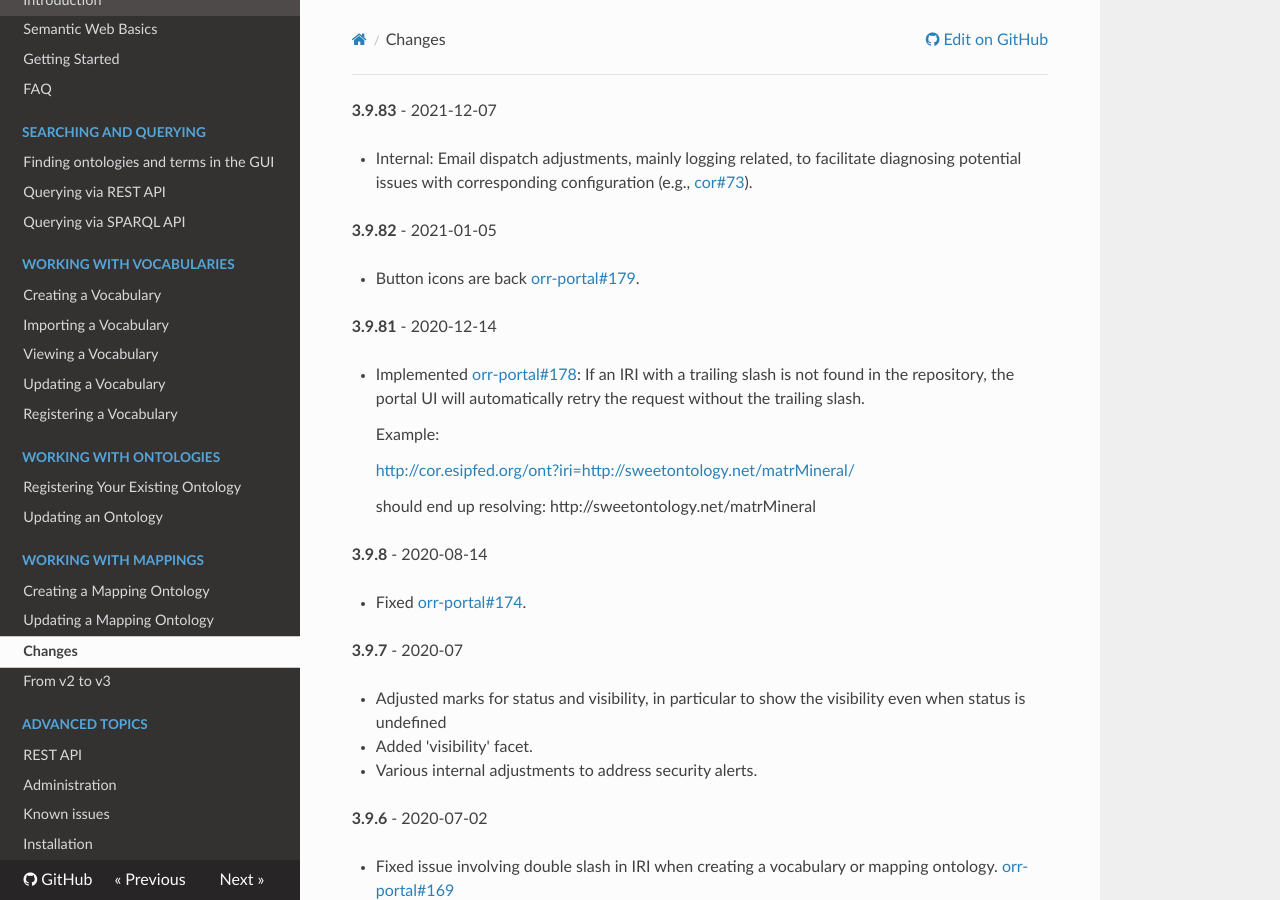
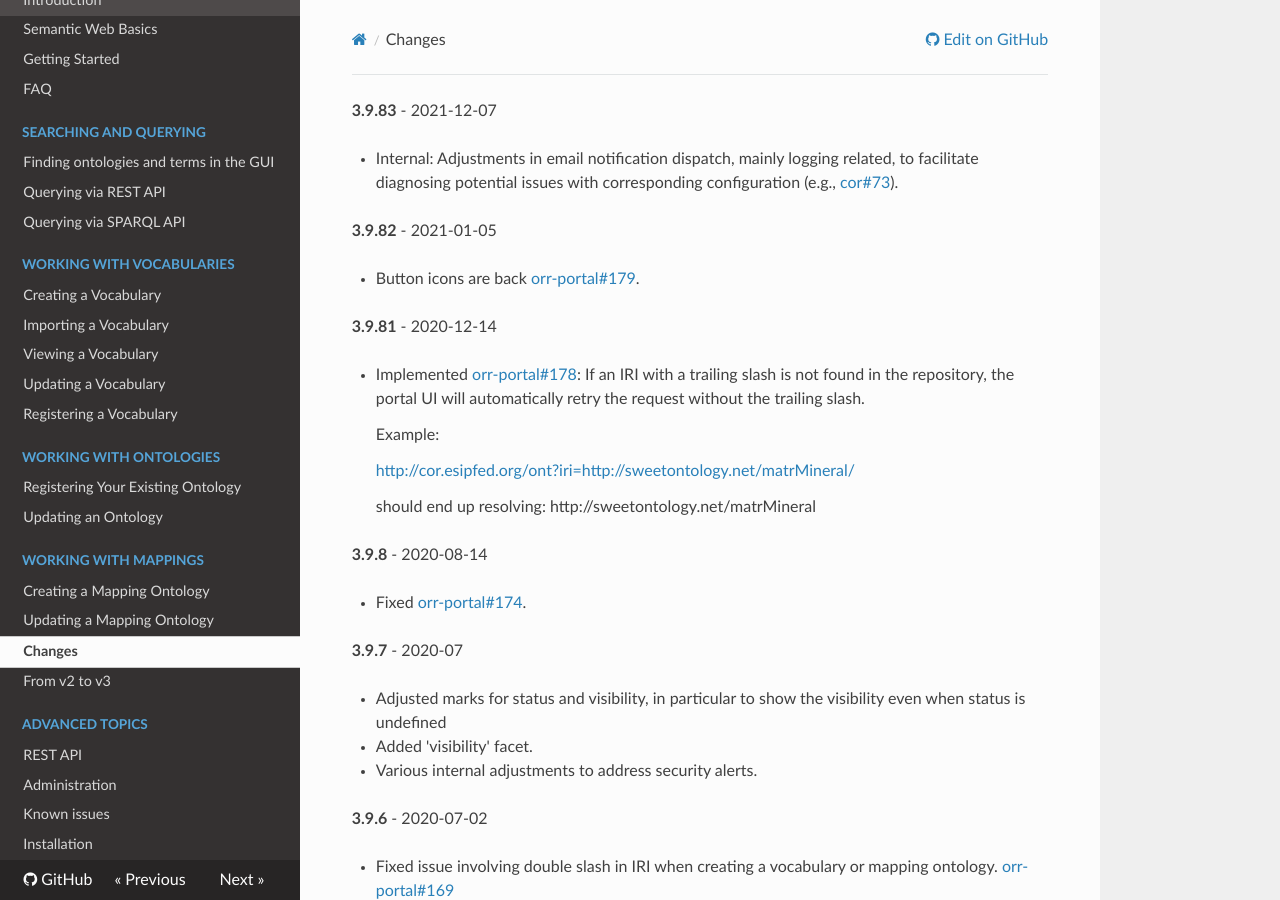
Before and after one commit to mmisw/mmiorr-docs, an MkDocs documentation site: the page built from docs/changes.md, in a window 1280 px wide and 900 px high. Built offline with MkDocs 1.6.1, drawn with Linux system fonts in a browser that asks for light colours; nearby versions of some CDN libraries; old or Windows-style settings are respelled for this version of MkDocs.

```diff
--- a/docs/changes.md
+++ b/docs/changes.md
@@ -1,6 +1,6 @@
 **3.9.83** - 2021-12-07
 
-- Internal: Email dispatch adjustments, mainly logging related,
+- Internal: Adjustments in email notification dispatch, mainly logging related,
   to facilitate diagnosing potential issues with corresponding
   configuration
   (e.g., [cor#73](https://github.com/ESIPFed/cor/issues/73)).
```
